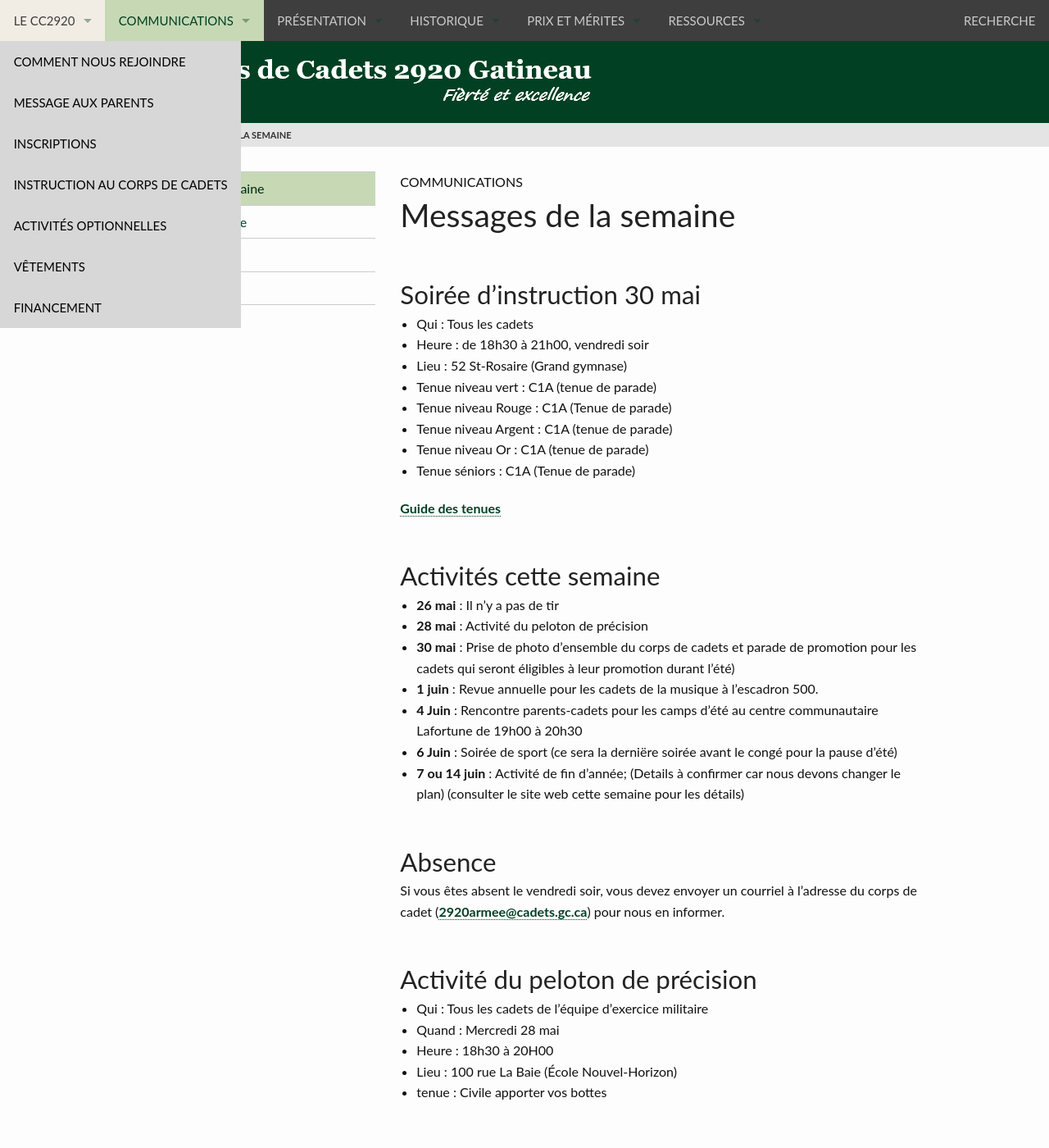
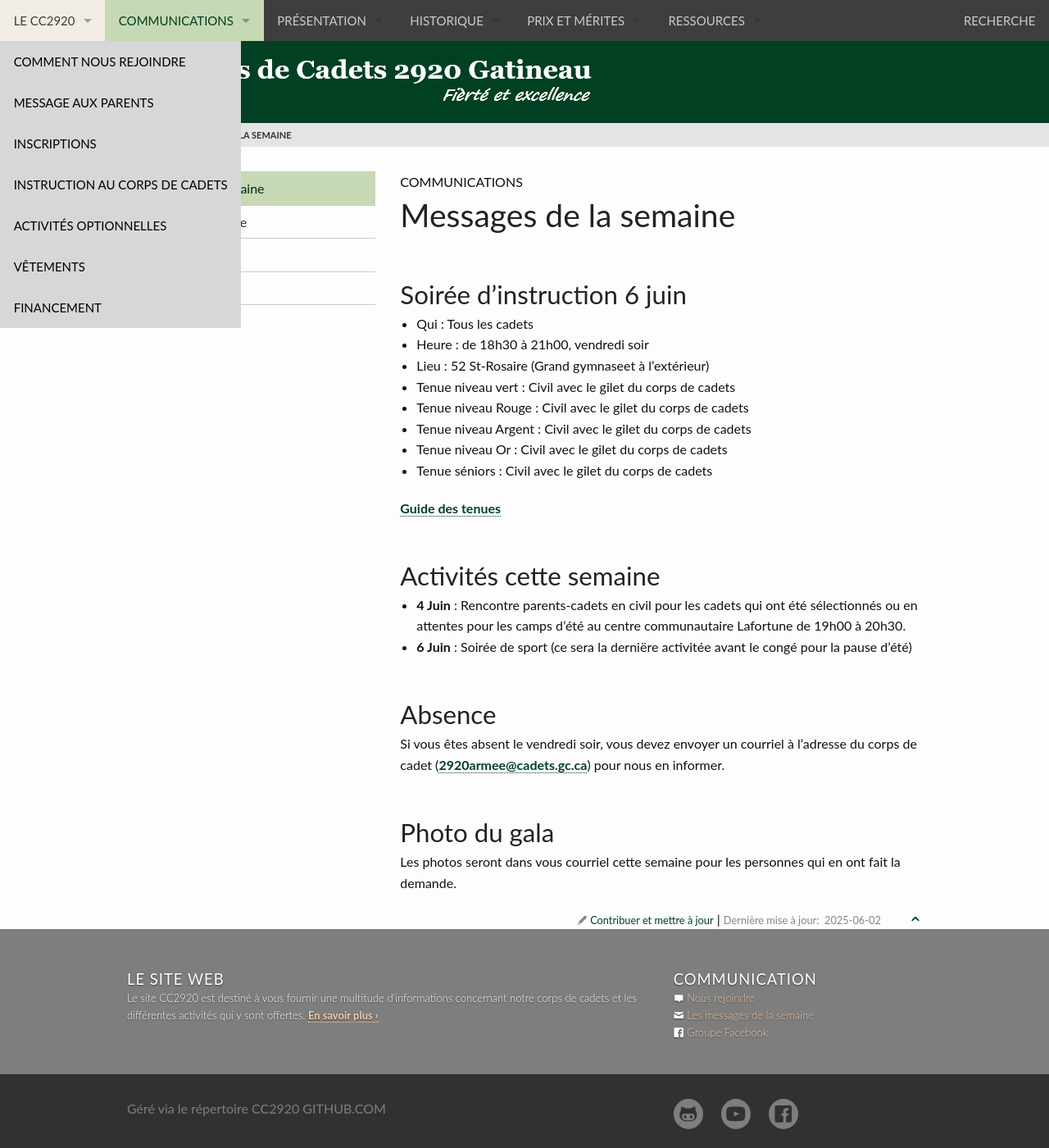
Before and after one commit to CC2920/web, a Jekyll site: the page built from _communications/messages.md, in a window 1280 px wide and 1400 px high. Shown: the whole window at 82% size. Built offline with Jekyll 4.4.1, drawn with Linux system fonts in a browser that asks for light colours; some of the changed text lies outside the part shown.

Commit message:
Message semaine du 1 juin

```diff
--- a/_communications/messages.md
+++ b/_communications/messages.md
@@ -3,44 +3,29 @@ title:  "Messages de la semaine"
 layout: "messages"
 ---
 
-## Soirée d'instruction 30 mai
+## Soirée d'instruction 6 juin
 - Qui : Tous les cadets
 - Heure : de 18h30 à 21h00, vendredi soir
-- Lieu : 52 St-Rosaire (Grand gymnase)
-- Tenue niveau vert : C1A (tenue de parade)
-- Tenue niveau Rouge : C1A (Tenue de parade)
-- Tenue niveau Argent : C1A (tenue de parade)
-- Tenue niveau Or : C1A (tenue de parade)
-- Tenue séniors : C1A (Tenue de parade)
+- Lieu : 52 St-Rosaire (Grand gymnaseet à l'extérieur)
+- Tenue niveau vert : Civil avec le gilet du corps de cadets
+- Tenue niveau Rouge : Civil avec le gilet du corps de cadets
+- Tenue niveau Argent : Civil avec le gilet du corps de cadets
+- Tenue niveau Or : Civil avec le gilet du corps de cadets
+- Tenue séniors : Civil avec le gilet du corps de cadets
 
 [Guide des tenues](https://cc2920.ca/docs/ressources/guide_uniforme.v3.pdf)
 
 
 ## Activités cette semaine
 
-- **26 mai** : Il n'y a pas de tir
-- **28 mai** : Activité du peloton de précision
-- **30 mai** : Prise de photo d'ensemble du corps de cadets et parade de promotion pour les cadets qui seront éligibles à leur promotion durant l'été)
-- **1 juin** : Revue annuelle pour les cadets de la musique à l'escadron 500.
-- **4 Juin** : Rencontre parents-cadets pour les camps d'été au centre communautaire Lafortune de 19h00 à 20h30
-- **6 Juin** : Soirée de sport (ce sera la derniëre soirée avant le congé pour la pause d'été)
-- **7 ou 14 juin** : Activité de fin d'année; (Details à confirmer car nous devons changer le plan)  (consulter le site web cette semaine pour les détails)
+- **4 Juin** : Rencontre parents-cadets en civil pour les cadets qui ont été sélectionnés ou en attentes pour les camps d'été au centre communautaire Lafortune de 19h00 à 20h30.
+- **6 Juin** : Soirée de sport (ce sera la derniëre activitée avant le congé pour la pause d'été)
+
 
 ## Absence
 
 Si vous êtes absent le vendredi soir, vous devez envoyer un courriel à l'adresse du corps de cadet (<2920armee@cadets.gc.ca>) pour nous en informer.
 
-
-## Activité du peloton de précision
-
-- Qui : Tous les cadets de l'équipe d'exercice militaire
-- Quand : Mercredi 28 mai
-- Heure : 18h30 à 20H00
-- Lieu : 100 rue La Baie (École Nouvel-Horizon)
-- tenue : Civile  apporter vos bottes
-
 ## Photo du gala
 
-Pour les personnes qui veulent avoir la photo de leur cadets prise lors de la soirée du gala, Veuillez envoyer un courriel à <2920armee@cadets.gc.ca>. avant le **27 mai**
-
-Les photos seront envoyées dans la semaine du 25 au 30 mai par courriel.
+Les photos seront dans vous courriel cette semaine pour les personnes qui en ont fait la demande.
```
